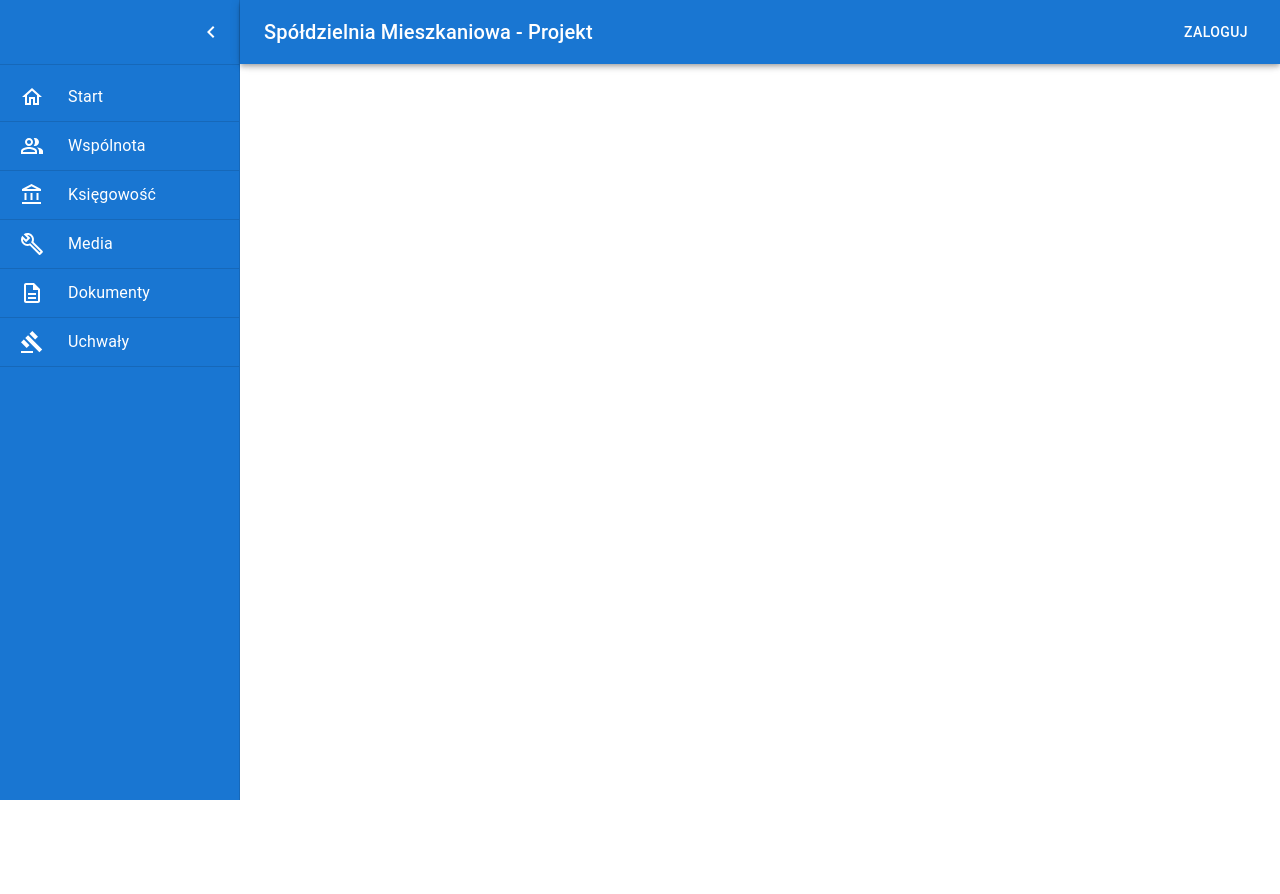
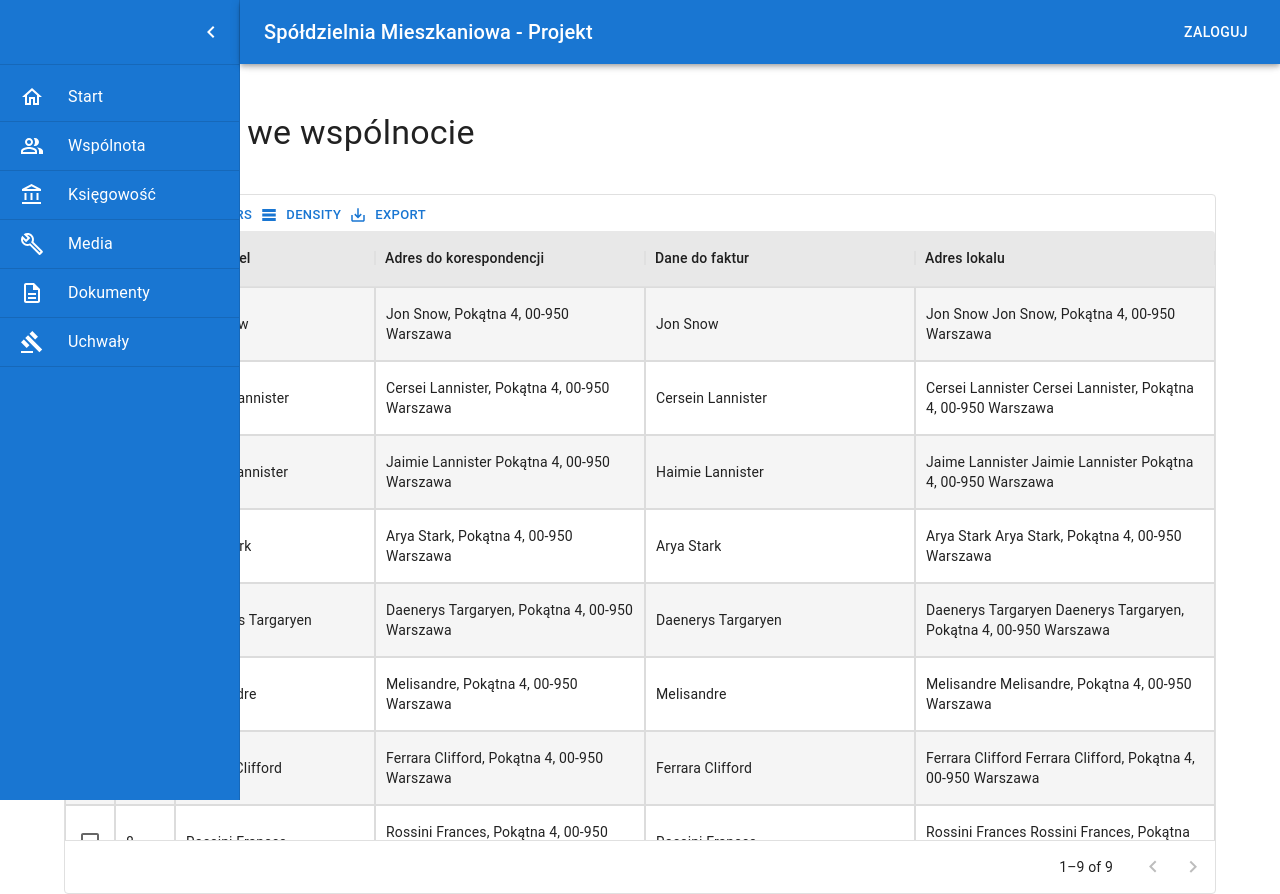
Before and after one commit to Jacob120/crm-real-eastate-project, a React (Create React App) app: page /community in a window 1280 px wide. Before the commit the page ends 800 px from the top, so only its background shows below. Built offline with nearby package versions, Linux system fonts and the light colour scheme; the HTML template or start-up script is replaced by a standard one.

Commit message:
Add styling to CommunityTable

```diff
--- a/package.json
+++ b/package.json
@@ -9,6 +9,7 @@
     "@material-ui/icons": "^4.11.3",
     "@mui/icons-material": "^5.10.2",
     "@mui/material": "^5.10.2",
+    "@mui/x-data-grid": "^5.17.0",
     "@reduxjs/toolkit": "^1.8.5",
     "@testing-library/jest-dom": "^5.14.1",
     "@testing-library/react": "^13.0.0",
--- /dev/null
+++ b/src/components/features/CommunityTable/CommunityTable.styles.tsx
@@ -0,0 +1,40 @@
+import { DataGrid, gridClasses } from '@mui/x-data-grid';
+import { alpha, styled } from '@mui/material/styles';
+
+const ODD_OPACITY = 0.1;
+
+export const StripedDataGrid = styled(DataGrid)(({ theme }) => ({
+  [`& .${gridClasses.row}.even`]: {
+    backgroundColor: theme.palette.grey[100],
+    '&:hover, &.Mui-hovered': {
+      backgroundColor: alpha(theme.palette.primary.main, ODD_OPACITY),
+      '@media (hover: none)': {
+        backgroundColor: 'transparent',
+      },
+    },
+    '&.Mui-selected': {
+      backgroundColor: alpha(
+        theme.palette.primary.main,
+        ODD_OPACITY + theme.palette.action.selectedOpacity
+      ),
+      '&:hover, &.Mui-hovered': {
+        backgroundColor: alpha(
+          theme.palette.primary.main,
+          ODD_OPACITY +
+            theme.palette.action.selectedOpacity +
+            theme.palette.action.hoverOpacity
+        ),
+        // Reset on touch devices, it doesn't add specificity
+        '@media (hover: none)': {
+          backgroundColor: alpha(
+            theme.palette.primary.main,
+            ODD_OPACITY + theme.palette.action.selectedOpacity
+          ),
+        },
+      },
+    },
+  },
+  '.MuiDataGrid-cell': {
+    border: '1px solid #DCDCDC',
+  },
+}));
--- /dev/null
+++ b/src/components/features/CommunityTable/CommunityTable.tsx
@@ -0,0 +1,167 @@
+import * as React from 'react';
+import Box from '@mui/material/Box';
+import {
+  GridToolbar,
+  GridColDef,
+  GridValueGetterParams,
+} from '@mui/x-data-grid';
+import { Typography } from '@material-ui/core';
+import { StripedDataGrid } from './CommunityTable.styles';
+
+const columns: GridColDef[] = [
+  {
+    field: 'Lp',
+    headerName: 'Lp.',
+    width: 60,
+    headerClassName: 'column-header',
+  },
+  {
+    field: 'owner',
+    headerName: 'Właściciel',
+    width: 200,
+    editable: true,
+    headerClassName: 'column-header',
+  },
+  {
+    field: 'mailingAddress',
+    headerName: 'Adres do korespondencji',
+    width: 270,
+    editable: true,
+    headerClassName: 'column-header',
+  },
+  {
+    field: 'billingInformation',
+    headerName: 'Dane do faktur',
+    width: 270,
+    editable: true,
+    headerClassName: 'column-header',
+  },
+  {
+    field: 'apartmentAddress',
+    headerName: 'Adres lokalu',
+    description: 'This column has a value getter and is not sortable.',
+    sortable: false,
+    width: 300,
+    headerClassName: 'column-header',
+
+    valueGetter: (params: GridValueGetterParams) =>
+      `${params.row.owner || ''} ${params.row.mailingAddress || ''}`,
+  },
+];
+
+const rows = [
+  {
+    id: 1,
+    Lp: 1,
+    owner: 'Jon Snow',
+    mailingAddress: 'Jon Snow, Pokątna 4, 00-950 Warszawa',
+    billingInformation: 'Jon Snow',
+  },
+  {
+    id: 2,
+    Lp: 2,
+    owner: 'Cersei Lannister',
+    mailingAddress: 'Cersei Lannister, Pokątna 4, 00-950 Warszawa',
+    billingInformation: 'Cersein Lannister',
+  },
+  {
+    id: 3,
+    Lp: 3,
+    owner: 'Jaime Lannister',
+    mailingAddress: 'Jaimie Lannister Pokątna 4, 00-950 Warszawa',
+    billingInformation: 'Haimie Lannister',
+  },
+  {
+    id: 4,
+    Lp: 4,
+    owner: 'Arya Stark',
+    mailingAddress: 'Arya Stark, Pokątna 4, 00-950 Warszawa',
+    billingInformation: 'Arya Stark',
+  },
+  {
+    id: 5,
+    Lp: 5,
+    owner: 'Daenerys Targaryen',
+    mailingAddress: 'Daenerys Targaryen, Pokątna 4, 00-950 Warszawa',
+    billingInformation: 'Daenerys Targaryen',
+  },
+  {
+    id: 6,
+    Lp: 6,
+    owner: 'Melisandre',
+    mailingAddress: 'Melisandre, Pokątna 4, 00-950 Warszawa',
+    billingInformation: 'Melisandre',
+  },
+  {
+    id: 7,
+    Lp: 7,
+    owner: 'Ferrara Clifford',
+    mailingAddress: 'Ferrara Clifford, Pokątna 4, 00-950 Warszawa',
+    billingInformation: 'Ferrara Clifford',
+  },
+  {
+    id: 8,
+    Lp: 8,
+    owner: 'Rossini Frances',
+    mailingAddress: 'Rossini Frances, Pokątna 4, 00-950 Warszawa',
+    billingInformation: 'Rossini Frances',
+  },
+  {
+    id: 9,
+    Lp: 9,
+    owner: 'Harvey Roxie',
+    mailingAddress: 'Roxie, Pokątna 4, 00-950 Warszawa',
+    billingInformation: 'Harvey Roxie',
+  },
+];
+
+const DataGridDemo = () => {
+  return (
+    <Box
+      sx={{
+        height: 700,
+        width: '100%',
+        '& .column-header': {
+          backgroundColor: '#C8C8C8',
+        },
+        '& .MuiDataGrid-columnHeader ': {
+          backgroundColor: '#e8e8e8',
+        },
+        '& .MuiDataGrid-columnSeparator--sideRight': {
+          color: '#808080',
+        },
+      }}
+    >
+      <Box sx={{ marginBottom: 5 }}>
+        <Typography variant='h4' component='h4'>
+          Właściciele we wspólnocie
+        </Typography>
+      </Box>
+      <StripedDataGrid
+        rows={rows}
+        columns={columns}
+        pageSize={20}
+        rowsPerPageOptions={[10]}
+        checkboxSelection
+        disableSelectionOnClick
+        experimentalFeatures={{ newEditingApi: true }}
+        getRowHeight={() => 'auto'}
+        getRowClassName={(params) =>
+          params.indexRelativeToCurrentPage % 2 === 0 ? 'even' : 'odd'
+        }
+        components={{ Toolbar: GridToolbar }}
+        sx={{
+          '&.MuiDataGrid-root--densityCompact .MuiDataGrid-cell': { py: '8px' },
+          '&.MuiDataGrid-root--densityStandard .MuiDataGrid-cell': {
+            py: '15px',
+          },
+          '&.MuiDataGrid-root--densityComfortable .MuiDataGrid-cell': {
+            py: '22px',
+          },
+        }}
+      />
+    </Box>
+  );
+};
+
+export default DataGridDemo;
--- a/src/components/pages/Community/Community.tsx
+++ b/src/components/pages/Community/Community.tsx
@@ -1,7 +1,8 @@
 import React from 'react';
+import DataGridDemo from '../../features/CommunityTable/CommunityTable';
 
 const Community = () => {
-  return <div>Community</div>;
+  return <DataGridDemo />;
 };
 
 export default Community;
```
Also changed, not shown: 1 other file (tests, documents, lock files or other folders).
